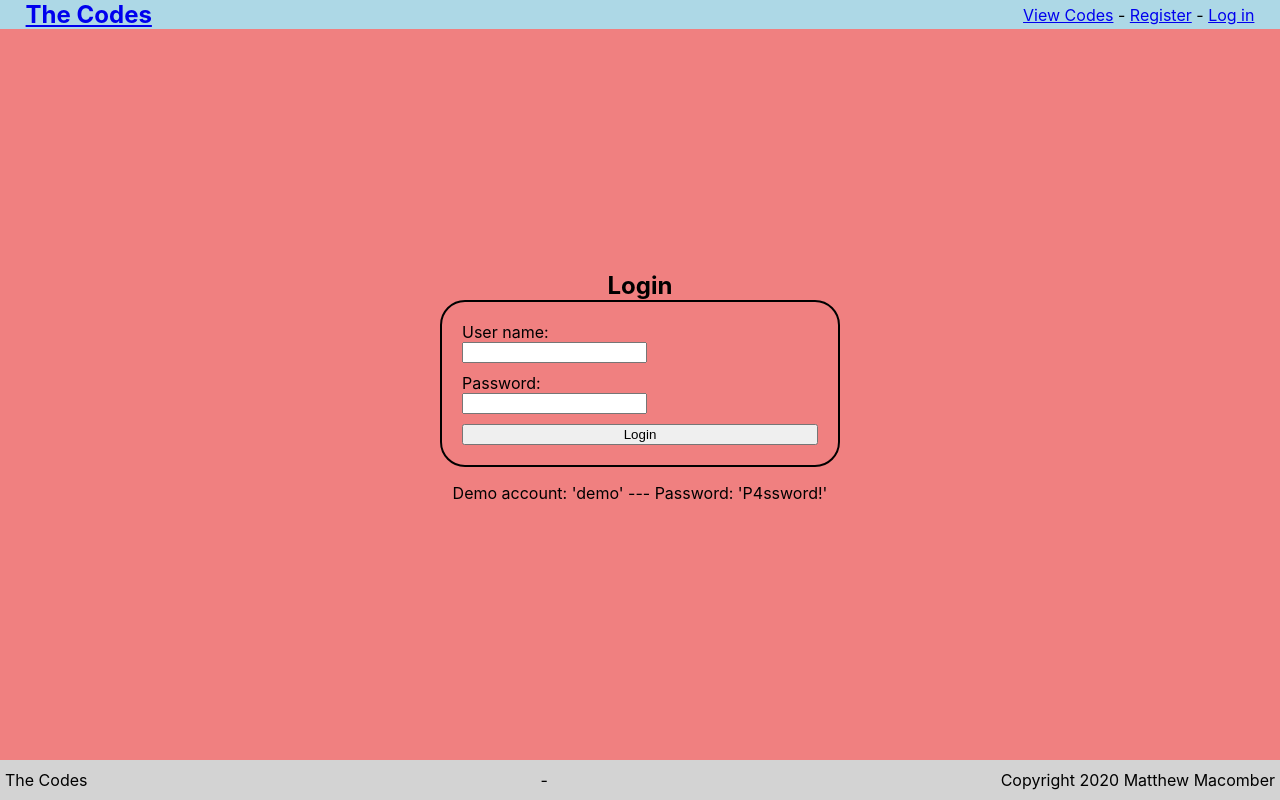
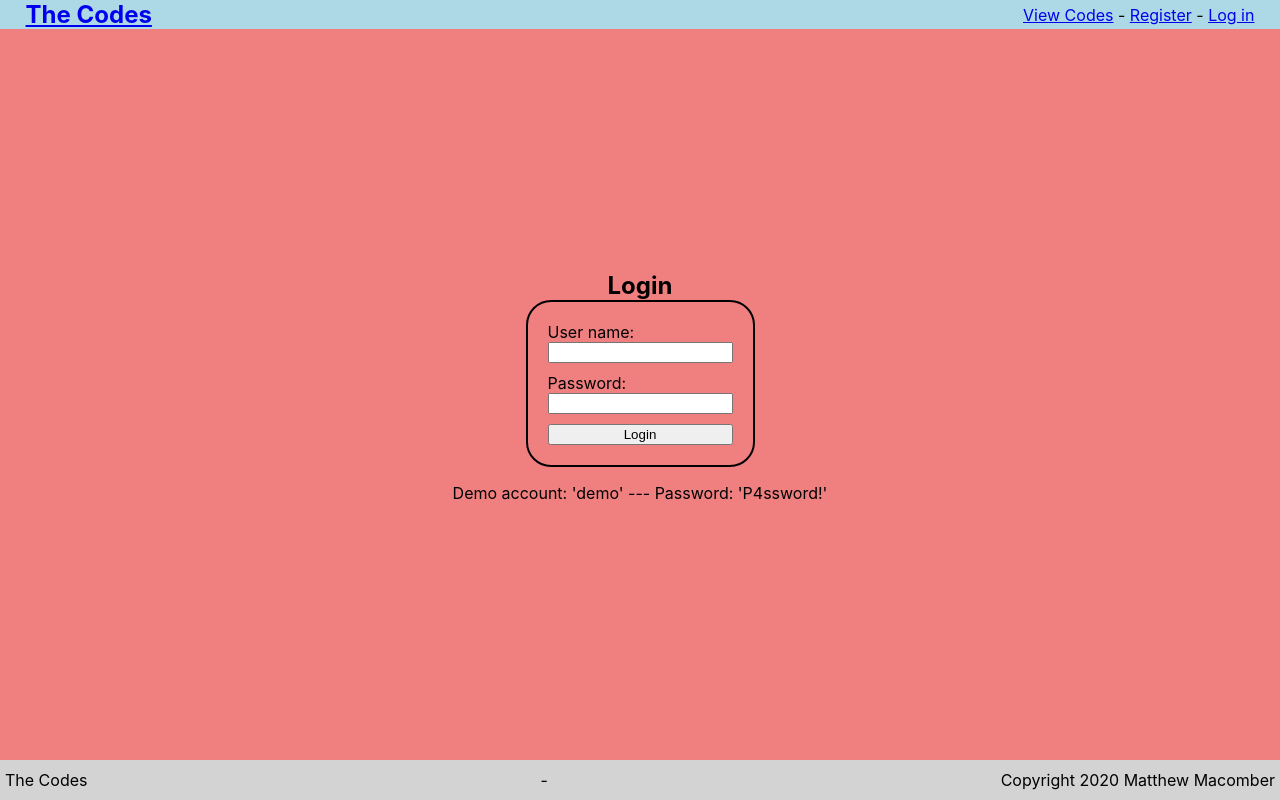
Before and after one commit to MatthewMacomber/TheCodes-client, a React (Create React App) app: page /login in a window 1280 px wide. Built offline with nearby package versions, Linux system fonts and the light colour scheme; no server answers.

Commit message:
Fixed errant css messing with form formatting

```diff
--- a/src/components/CreateCodeForm/CreateCodeForm.css
+++ b/src/components/CreateCodeForm/CreateCodeForm.css
@@ -1,4 +1,4 @@
-form {
+.CreateCodeForm {
   display: flex;
   flex-direction: column;
   border-radius: 25px;
```
